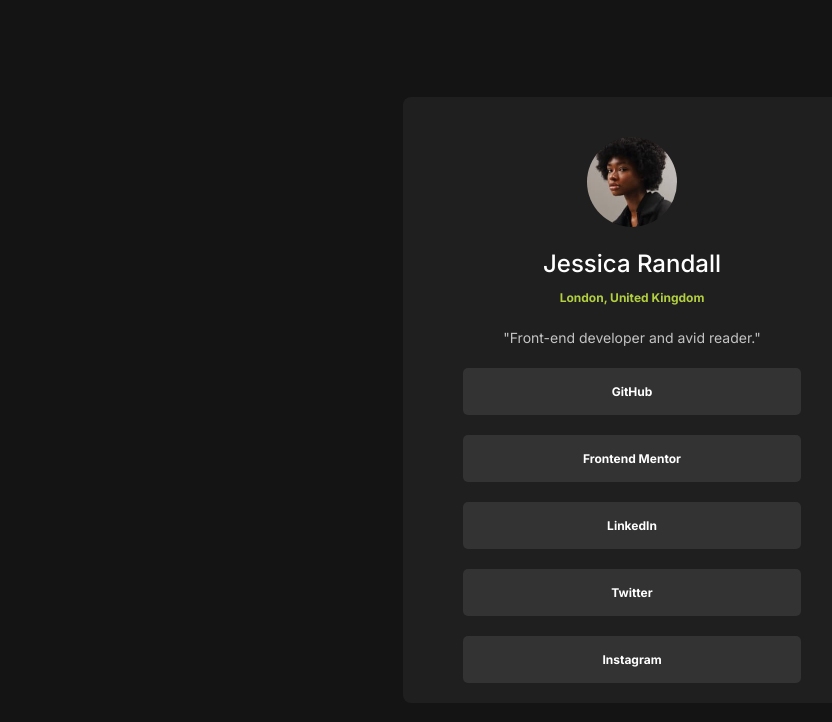
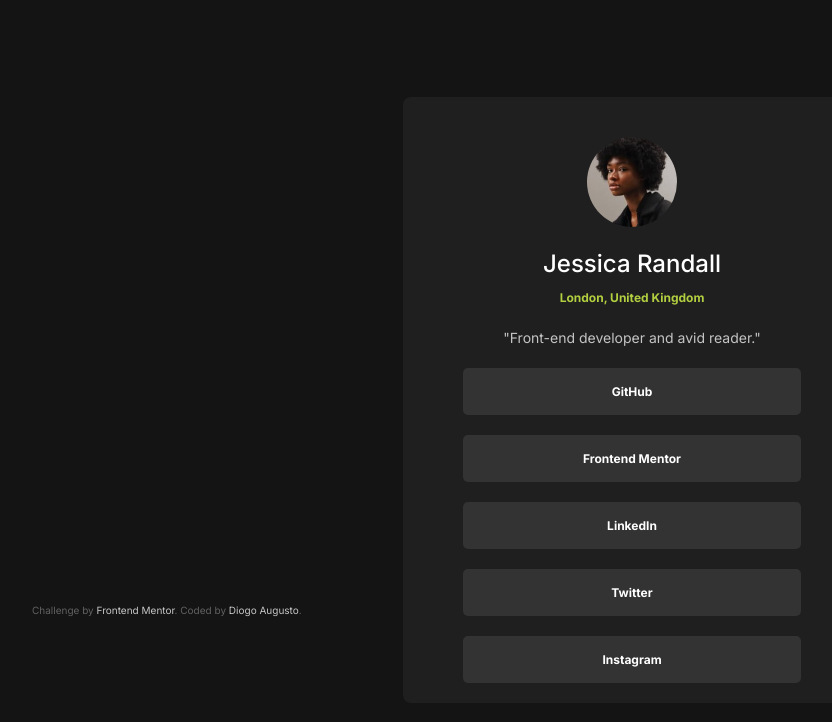
Before and after one commit to diogoprojetos/sociallinksprofile.github.io-, a plain HTML site: page index.html in a window 1280 px wide. Shown: the whole page, without its empty margins (8-840 px from the left). Drawn offline with Linux system fonts and the light colour scheme.

Commit message:
attribution

```diff
--- a/index.html
+++ b/index.html
@@ -3,7 +3,7 @@
 
 <head>
   <meta charset="UTF-8">
-  <meta name="viewport" content="width=device-width, initial-scale=1.0"> <!-- displays site properly based on user's device -->
+  <meta name="viewport" content="width=device-width, initial-scale=1.0">
   <link rel="stylesheet" href="./css/style.css">
 
   <link rel="preconnect" href="https://fonts.googleapis.com">
@@ -20,7 +20,7 @@
   <main>
     <div class=" container social-profile">
       <div>
-        <img src="/assets/images/avatar-jessica.jpeg" alt="">
+        <img src="./assets/images/avatar-jessica.jpeg" alt="">
       </div>
       <h2>Jessica Randall</h2>
       <span>London, United Kingdom</span>
@@ -32,10 +32,10 @@
         <li><a href="#" target="_blank">Twitter</a></li>
         <li><a href="#" target="_blank">Instagram</a></li>
       </ul>
-      <!-- <div class="attribution">
-        Challenge by <a href="https://www.frontendmentor.io?ref=challenge" target="_blank">Frontend Mentor</a>.
-        Coded by <a href="#">Your Name Here</a>.
-      </div> -->
+    </div>
+    <div class="attribution">
+      Challenge by <a href="https://www.frontendmentor.io?ref=challenge" target="_blank">Frontend Mentor</a>.
+      Coded by <a href="#">Diogo Augusto</a>.
     </div>
   </main>
 </body>
--- a/social-link/sociallink.css
+++ b/social-link/sociallink.css
@@ -60,6 +60,20 @@
   margin-top: 40px;
 }
 
+.attribution {
+  font-size: 10px;
+  color: #616161;
+  text-align: center;
+  padding: 4px 0px;
+  position: absolute;
+  top: 600px;
+  left: 40px;
+}
+
+.attribution a {
+  color: #c7c7c7;
+}
+
 @media (max-width: 467px) {
   .container {
     width: 300px;
```
